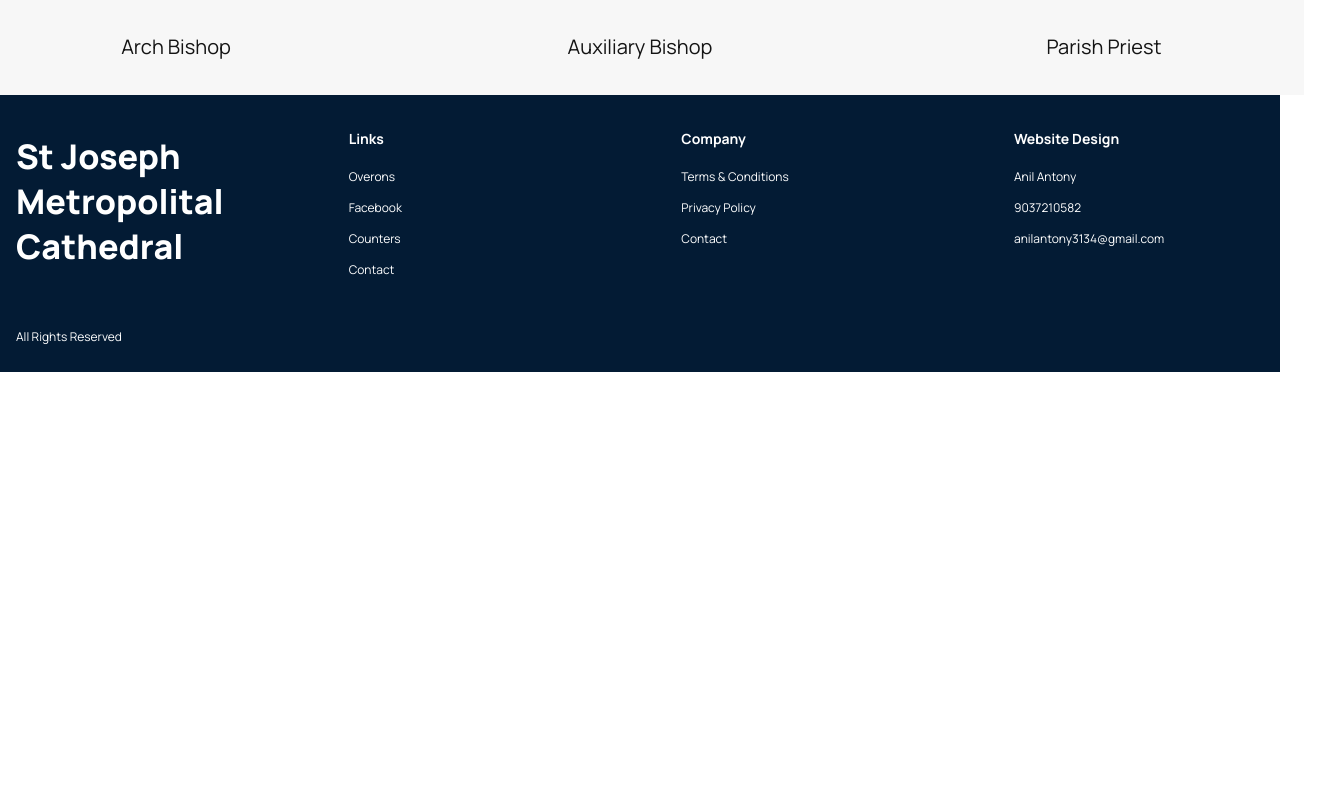
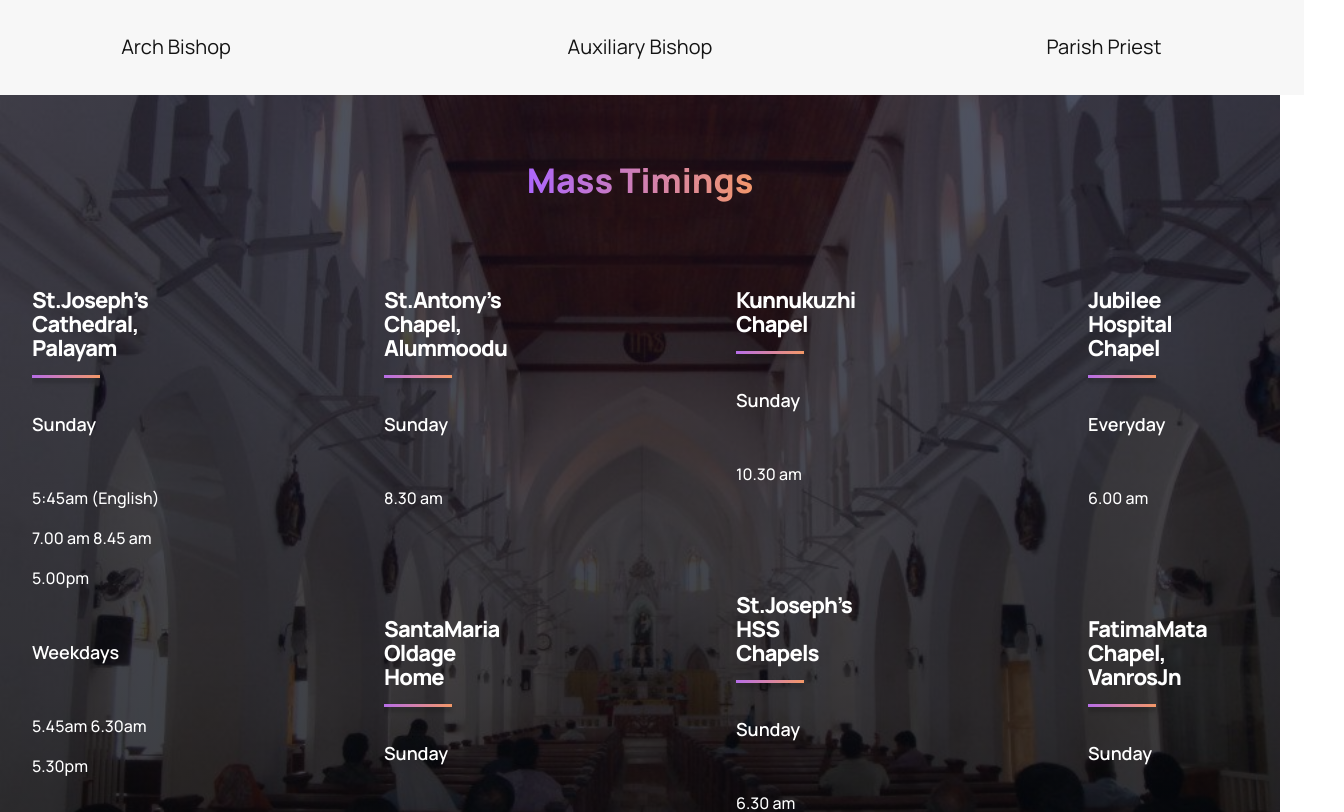
Before and after one commit to St-Joseph-Cathedral-Palayam/OfficialWebsite, a Next.js app: page / in a window 1280 px wide. Shown: the part 5302-6114 px from the top of the page, 1344 px wide, since content can reach past the window. Before the commit the page ends 5674 px from the top, so only its background shows below. Built offline with nearby package versions, Linux system fonts and the light colour scheme.

Commit message:
fix: added timings

```diff
--- a/pages/index.js
+++ b/pages/index.js
@@ -13,6 +13,32 @@ export const getStaticProps = async () => {
     }
   }
 }
+
+const Feature = ({title,text1,text,text2,text3})=>(
+  <div className={styles.church__features_container__feature}>
+    <div className={styles.church__features_container__feature_title}>
+        <h1>
+          {title}
+        </h1>
+        <div />
+    </div>
+    <div className={styles.church__features_container_feature_text}>
+      <p className={styles.text1}>
+        {text1}
+      </p>
+      <p>
+      {text}
+      </p>
+      <p className={styles.text1}>
+        {text2}
+      </p>
+      <p>
+      {text3}
+      </p>
+    </div>
+
+  </div>
+)
 
 export default function Home({ data }) {
 
@@ -93,9 +119,8 @@ export default function Home({ data }) {
         </div>
       </div>
 
-
+      {/*Priests Start*/}
       <div className={styles.stjoseph__brand_container}>
-        {/* <Feature title="Principles" text=" The principles which will be followed to give a democratic progressive and Secular vision to all the youth of our generation" /> */}
         <h1 className={styles.gradient__text}> "OUR SPIRITUAL FATHERS" </h1>
         <p>-Walk by faith not by light-</p>
         <div className={styles.stjoseph__brand_container_cards}>
@@ -128,6 +153,35 @@ export default function Home({ data }) {
           </div>
         </div>
       </div>
+
+      {/*Mass Timings Start*/}
+      <div className={styles.church__timing}>
+    <div className={styles.church__timing_heading}>
+      <h1 className={styles.gradient__text}>Mass Timings</h1>
+    </div>
+    <div className={styles.church__timing_container}>
+    <div className={styles.church__timing_contained}>
+      <Feature title="St.Joseph’s Cathedral, Palayam" text1="Sunday " text="  5:45am  (English)  7.00 am 8.45 am 5.00pm" text2="Weekdays" text3="5.45am 6.30am  5.30pm" />
+      </div>
+      <div className={styles.church__timing_contained}>
+      <Feature title="St.Antony’s Chapel, Alummoodu" text1="Sunday " text="8.30 am" />
+
+      <Feature title="SantaMaria Oldage Home" text1="Sunday " text="6.00 am"  text2="Weekdays" text3= "6.30 pm"  />
+      </div>
+      <div className={styles.church__timing_contained}>
+      <Feature title="Kunnukuzhi Chapel" text1="Sunday " text="10.30 am" />
+
+      <Feature title="St.Joseph’s HSS Chapels" text1="Sunday " text="6.30 am"  text2="Tuesday" text3= "6.00 pm" />
+      </div>
+      <div className={styles.church__timing_contained}>
+      <Feature title="Jubilee Hospital Chapel" text1="Everyday " text="6.00 am"  />
+
+      <Feature title="FatimaMata Chapel, VanrosJn" text1="Sunday " text="5.30 pm"  text2="Saturday" text3= "5.30 pm"  />
+    </div>
+    </div>
+
+          </div>
+
     </>
   )
 }
--- a/styles/Home.module.css
+++ b/styles/Home.module.css
@@ -201,6 +201,261 @@
     text-align: left;
     color: rgb(247, 247, 247);
 }
+/* .church__timing{
+    background-image: linear-gradient(rgba(4,9,30,0.7),rgba(5, 6, 7, 0.8)),url(/Palayam.jpg);
+    display: flex;
+    flex-direction: row;
+    width: 70%;
+    box-sizing: border-box;
+    height: 80vh;
+    padding: 0;
+} */
+
+.church__features_container__feature {
+    width: 100%;
+    display: flex;
+    justify-content: space-between;
+    align-items: flex-start;
+    flex-direction: row;
+    overflow: hidden;
+    margin: 1rem;
+}
+
+.church__features_container__feature_title {
+    flex: 1;
+    max-width: 200px;
+    margin-right: 3rem;
+}
+
+.church__features_container__feature_title h1 {
+    font-family: var(--font-family);
+    font-weight: 800;
+    font-size: 22px;
+    line-height: 24px;
+    letter-spacing: -0.04em;
+    color: #fff;
+}
+
+.church__features_container__feature_title div {
+    width: 68px;
+    height: 3px;
+    background: var(--gradient-bar);
+    box-shadow: 0px 4px 4px rgba(0, 0, 0, 0.25);
+    margin-top: 0.5rem;
+}
+
+.church__features_container_feature_text {
+    flex: 2;
+    display: flex;
+    flex-direction: column;
+    max-width: 490px;
+    display: flex;
+}
+
+.church__features_container_feature_text .text1{
+    font-family: var(--font-family);
+    font-weight: 600;
+    font-size: 18px;
+    line-height: 40px;
+    color: #fff;
+}
+
+
+.church__features_container_feature_text p {
+    font-family: var(--font-family);
+    font-weight: 500;
+    font-size: 16px;
+    line-height: 40px;
+    color: #fff;
+}
+
+.image_div img{
+    width: 70%;
+    height: 600px;
+
+}
+.church__timing .section__padding1 .image_div{
+    /* position: absolute; */
+    /* background-image: url('../../assets/DSC00595.jpg'); */
+}
+.church__timing {
+    padding: 2rem;
+    display: flex;
+    flex-direction: column;
+    background-image: linear-gradient(rgba(4,9,30,0.7),rgba(5, 6, 7, 0.8)),url(/Palayam.jpg);
+    background-repeat: no-repeat;
+    background-position: center;
+    background-size: cover;
+    /* position: fixed; */
+    right: 0;
+    left: 0;
+    /* height: 600px; */
+    width: 100%;
+    align-content: center;
+    align-items: center;
+}
+.church__timing-feature
+{
+    display: flex;
+    flex-direction: row;
+}
+
+.church__timing-feature .church__features_container__feature {
+    margin: 0;
+    max-width: 20px;
+}
+
+.church__timing-feature .church__features_container_feature_text {
+    max-width: 700px;
+
+}
+
+.church__timing_heading {
+    display: flex;
+    flex-direction: row;
+    justify-content: space-between;
+    align-items:center;
+    margin: 0.5rem 0 1rem;
+}
+
+.church__timing_heading h1 {
+    font-size: 34px;
+    line-height: 45px;
+    font-weight: 800;
+    font-family: var(--font-family);
+    max-width: 510px;
+}
+.church__timing_heading p {
+    font-family: var(--font-family);
+    font-size: 16px;
+    line-height: 30px;
+    font-weight: 500;
+    color: var(--color-subtext);
+    max-width: 510px;
+    cursor: pointer;
+}
+
+.church__timing_container {
+    display: flex;
+    flex-direction: row;
+    justify-content: space-between;
+    flex-shrink: 4;
+    min-width: 0;
+    margin-top: 2rem;
+    justify-content: space-between;
+    align-content:center;
+}
+
+.church__features_container__feature {
+    display: flex;
+    flex-direction: column;
+    margin: 0 6rem;
+    max-width: 160px;
+}
+
+.church__features_container_feature_text {
+    margin-top: 0.5rem;
+    min-width: 40%;
+
+}
+.church__timing_contained{
+
+    display: flex;
+    flex-direction: column;
+}
+
+@media screen and (max-width: 850px) {
+    .church__timing_heading {
+        flex-direction: column;
+        align-items: flex-start;
+        margin-bottom: 0rem;
+    }
+
+    .church__timing_heading p {
+        margin-top: 1rem;
+    }
+    .church__timing_container {
+        margin-left: 0em;
+        flex-direction: column;
+
+
+}
+.church__features_container__feature-text{
+    margin-bottom: 3em;
+
+}
+.church__features_container__feature{
+    margin: 1rem 0;
+}
+.church__timing_contained{
+    flex-direction: row;
+    justify-content: space-between;
+
+}
+}
+
+@media screen and (max-width: 650px) {
+    /* Customizing feature component as per needs */
+    .church__timing-feature .church__features_container__feature {
+        flex-direction: column;
+        margin-bottom: 20px;
+
+    }
+
+    /* Customizing feature component as per needs */
+    .church__timing-feature .church__features_container_feature_text {
+        margin-top: -0.5rem;
+    }
+
+    .church__timing_heading h1 {
+        font-size: 28px;
+        /* line-height: 40px; */
+    }
+    .church__timing_container .church__features_container_feature_text {
+        font-size: 18px;
+
+    }
+}
+
+@media screen and (max-width: 350px) {
+    /* Customizing feature component as per needs */
+    .church__timing_container .church__features_container__feature {
+        margin: 1rem 0;
+        min-width: 100%;
+    }
+}
+
+@media screen and (max-width: 700px) {
+    .church__features_container__feature {
+        margin: 1rem 0;
+        flex-direction: column;
+    }
+    .church__features_container__feature_title h1 {
+        font-size: 16px;
+        line-height: 22px;
+    }
+
+    .church__features_container_feature_text p {
+        font-size: 14px;
+        line-height: 20px;
+    }
+}
+
+@media screen and (max-width: 550px) {
+    .church__features_container__feature_title h1 {
+        font-size: 14px;
+        line-height: 22px;
+    }
+
+    .church__features_container_feature_text p {
+        font-size: 12px;
+        line-height: 20px;
+    }
+
+    .church__features_container__feature {
+        margin: 1rem 0;
+    }
+}
 @media screen and (max-width: 1680px) {
     .stjoseph__brand_facilities_col h3{
         font-size: 15px;
```
